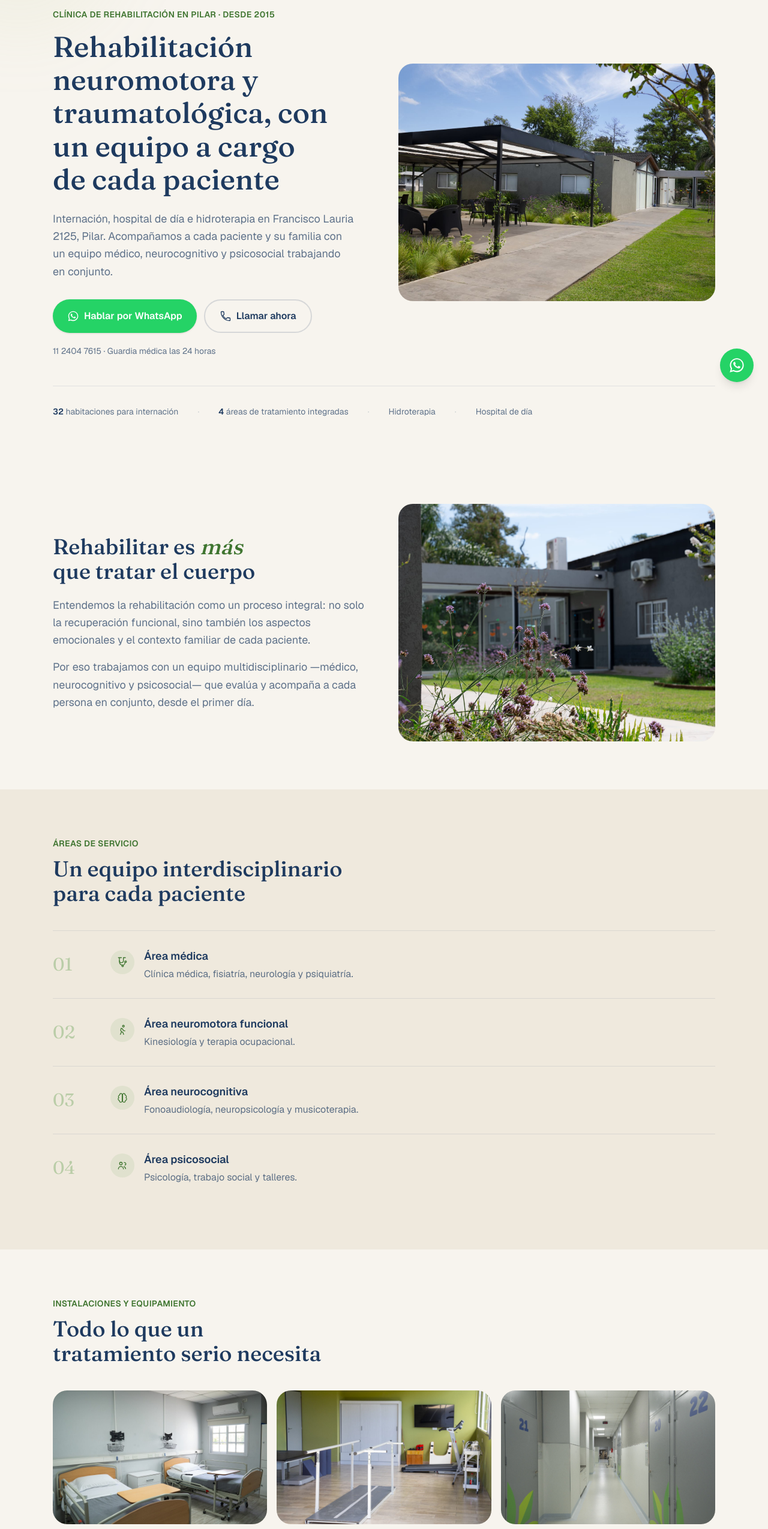
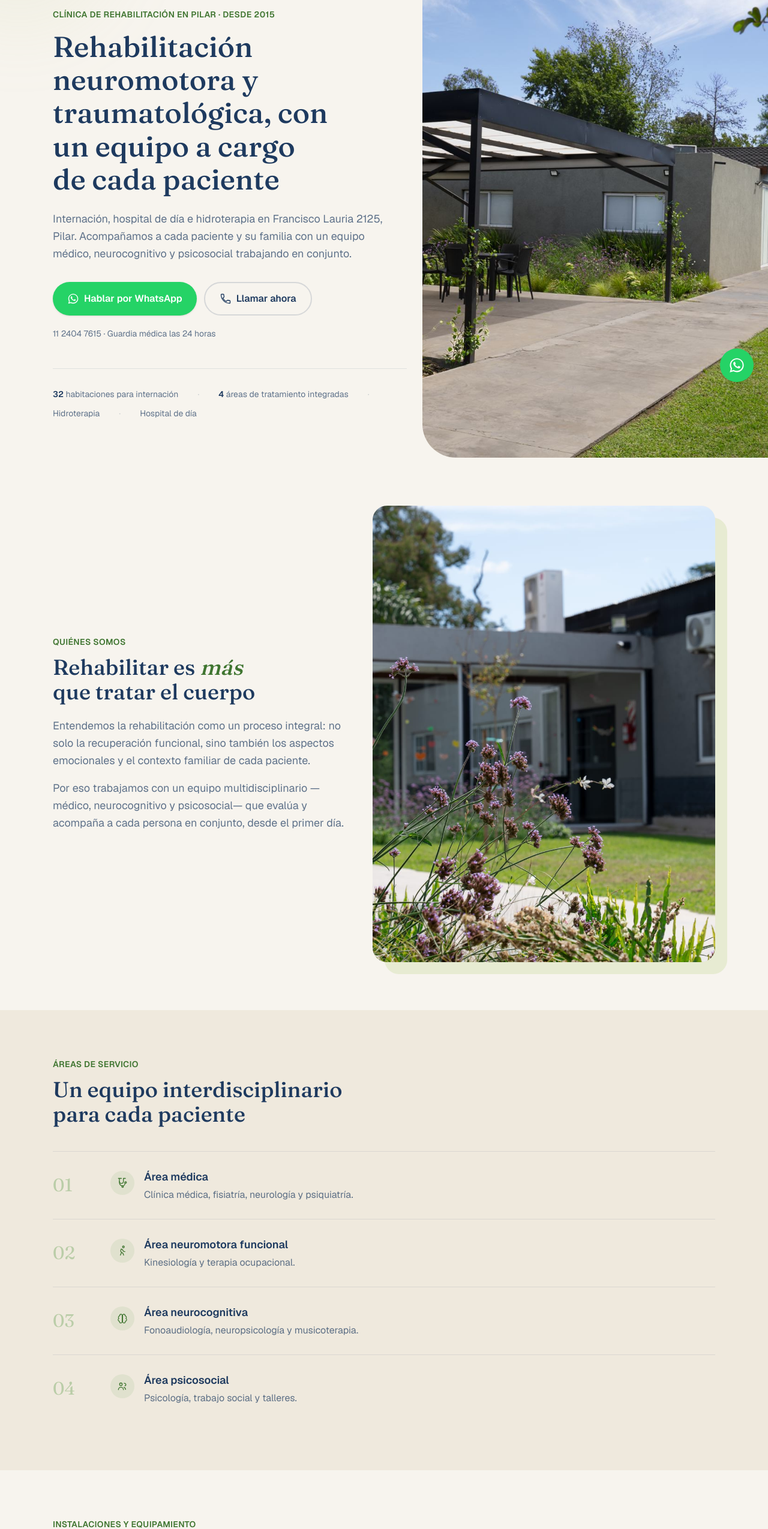
Before and after one commit to DjRichieValdivia/reverie-landing, a Next.js app: page / in a window 1280 px wide. Shown: the part 139-2688 px from the top of the page at 60% size. Built offline with nearby package versions, Linux system fonts and the light colour scheme; no server answers.

Commit message:
Rediseñar identidad visual: fotos a sangre y mosaico en vez de recuadros chicos genericos

```diff
--- a/src/components/EspaciosVerdes.tsx
+++ b/src/components/EspaciosVerdes.tsx
@@ -27,15 +27,19 @@ export function EspaciosVerdes() {
           </p>
         </Reveal>
 
-        <div className="mt-10 grid gap-4 sm:grid-cols-3">
+        <div className="mt-10 grid grid-cols-2 gap-4 sm:grid-rows-2">
           {fotos.map((foto, index) => (
-            <Reveal key={foto.nombre} delay={index * 70}>
+            <Reveal
+              key={foto.nombre}
+              delay={index * 70}
+              className={index === 0 ? "col-span-2 sm:col-span-1 sm:row-span-2" : ""}
+            >
               <Photo
                 name={foto.nombre}
                 alt={foto.label}
                 label={foto.label}
-                className="aspect-[4/3] w-full"
-                sizes="(min-width: 640px) 33vw, 100vw"
+                className={index === 0 ? "aspect-[4/3] w-full sm:h-full" : "aspect-square w-full sm:h-full"}
+                sizes="(min-width: 640px) 50vw, 100vw"
               />
             </Reveal>
           ))}
--- a/src/components/Hero.tsx
+++ b/src/components/Hero.tsx
@@ -10,9 +10,23 @@ export function Hero() {
         className="ambient-glow left-[-10%] top-[-25%] h-80 w-80 bg-sage/10"
       />
 
-      <div className="relative mx-auto max-w-6xl px-6 pb-16 pt-14 sm:pt-20">
-        <div className="grid items-center gap-12 lg:grid-cols-2">
-          <div>
+      {/* Foto a sangre: ocupa todo el borde derecho de la pantalla en desktop,
+          en vez de flotar como una tarjeta chica al lado del texto. */}
+      <div
+        className="animate-fade-up aspect-[4/3] w-full lg:absolute lg:inset-y-0 lg:right-0 lg:aspect-auto lg:h-full lg:w-[45%]"
+        style={{ "--fade-delay": "120ms" } as React.CSSProperties}
+      >
+        <Photo
+          name="hero"
+          alt="Fachada y recepción de RÊVERIE"
+          label="Foto de fachada o recepción"
+          className="h-full w-full"
+          rounded="rounded-3xl lg:rounded-l-[3.5rem] lg:rounded-r-none"
+          priority
+        />
+      </div>
+
+      <div className="relative mx-auto max-w-6xl px-6 pb-16 pt-14 sm:pt-20 lg:pr-[42%]">
         <p
           className="animate-fade-up mb-4 text-sm font-semibold uppercase tracking-wide text-teal-dark"
           style={{ "--fade-delay": "0ms" } as React.CSSProperties}
@@ -64,21 +78,6 @@ export function Hero() {
         >
           {site.telefono1} · Guardia médica las 24 horas
         </p>
-          </div>
-
-          <div
-            className="animate-fade-up"
-            style={{ "--fade-delay": "120ms" } as React.CSSProperties}
-          >
-            <Photo
-              name="hero"
-              alt="Fachada y recepción de RÊVERIE"
-              label="Foto de fachada o recepción"
-              className="aspect-[4/3] w-full"
-              priority
-            />
-          </div>
-        </div>
 
         <div className="mt-12 flex flex-wrap items-center gap-x-8 gap-y-3 border-t border-navy/10 pt-8 text-sm text-navy/70">
           <span>
--- a/src/components/Instalaciones.tsx
+++ b/src/components/Instalaciones.tsx
@@ -36,15 +36,23 @@ export function Instalaciones() {
         </h2>
       </Reveal>
 
-      <div className="mt-10 grid gap-4 sm:grid-cols-2 lg:grid-cols-3">
+      <div className="mt-10 grid grid-cols-2 gap-4 sm:grid-cols-4">
         {fotos.map((foto, index) => (
-          <Reveal key={foto.nombre} delay={index * 70}>
+          <Reveal
+            key={foto.nombre}
+            delay={index * 70}
+            className={index === 0 ? "col-span-2 row-span-2" : ""}
+          >
             <Photo
               name={foto.nombre}
               alt={foto.label}
               label={foto.label}
-              className="aspect-[16/10] w-full"
-              sizes="(min-width: 1024px) 33vw, (min-width: 640px) 50vw, 100vw"
+              className={index === 0 ? "h-full w-full" : "aspect-square w-full"}
+              sizes={
+                index === 0
+                  ? "(min-width: 640px) 50vw, 100vw"
+                  : "(min-width: 640px) 25vw, 50vw"
+              }
             />
           </Reveal>
         ))}
--- a/src/components/Photo.tsx
+++ b/src/components/Photo.tsx
@@ -9,6 +9,7 @@ export function Photo({
   className = "",
   priority = false,
   sizes = "(min-width: 1024px) 50vw, 100vw",
+  rounded = "rounded-3xl",
 }: {
   name: string;
   alt: string;
@@ -16,6 +17,7 @@ export function Photo({
   className?: string;
   priority?: boolean;
   sizes?: string;
+  rounded?: string;
 }) {
   const src = getPhotoSrc(name);
 
@@ -24,7 +26,7 @@ export function Photo({
   }
 
   return (
-    <div className={`photo-zoom relative rounded-3xl bg-sand/40 ${className}`}>
+    <div className={`photo-zoom relative bg-sand/40 ${rounded} ${className}`}>
       <Image
         src={src}
         alt={alt}
--- a/src/components/QuienesSomos.tsx
+++ b/src/components/QuienesSomos.tsx
@@ -4,16 +4,25 @@ import { Reveal } from "./Reveal";
 export function QuienesSomos() {
   return (
     <section id="quienes-somos" className="mx-auto max-w-6xl px-6 py-20">
-      <div className="grid items-center gap-12 lg:grid-cols-2">
+      <div className="grid items-center gap-12 lg:grid-cols-[minmax(0,0.85fr)_minmax(0,1fr)]">
         <Reveal delay={80} from="right" className="lg:order-2">
-          <Photo
-            name="equipo"
-            alt="Patio y espacios exteriores de RÊVERIE"
-            label="Foto del patio de la clínica"
-            className="aspect-[4/3] w-full"
-          />
+          <div className="relative">
+            <div
+              aria-hidden="true"
+              className="absolute -bottom-5 -right-5 hidden h-full w-full rounded-3xl bg-sage/25 sm:block"
+            />
+            <Photo
+              name="equipo"
+              alt="Patio y espacios exteriores de RÊVERIE"
+              label="Foto del patio de la clínica"
+              className="relative aspect-[3/4] w-full"
+            />
+          </div>
         </Reveal>
         <Reveal from="left" className="lg:order-1">
+          <p className="mb-3 text-sm font-semibold uppercase tracking-wide text-teal-dark">
+            Quiénes somos
+          </p>
           <h2 className="font-display text-balance text-3xl font-medium leading-[1.15] text-navy sm:text-4xl">
             Rehabilitar es <em className="text-teal-dark italic">más</em> que tratar
             el cuerpo
```
Lines whose indentation alone changed are shown as unchanged.
